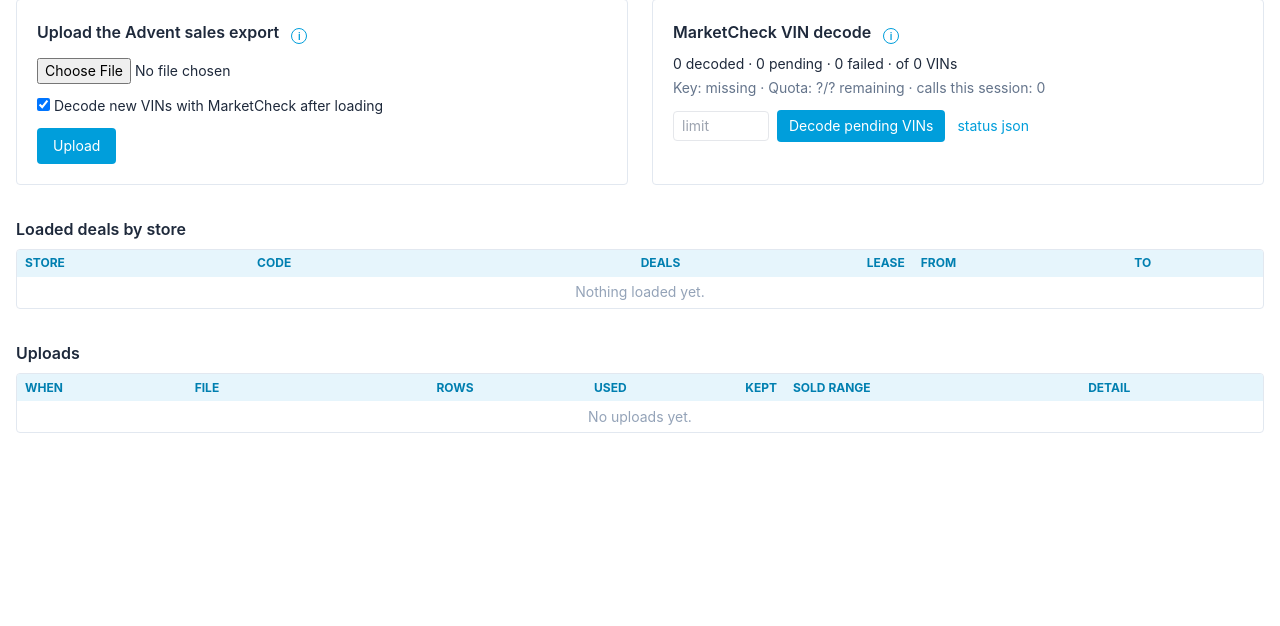
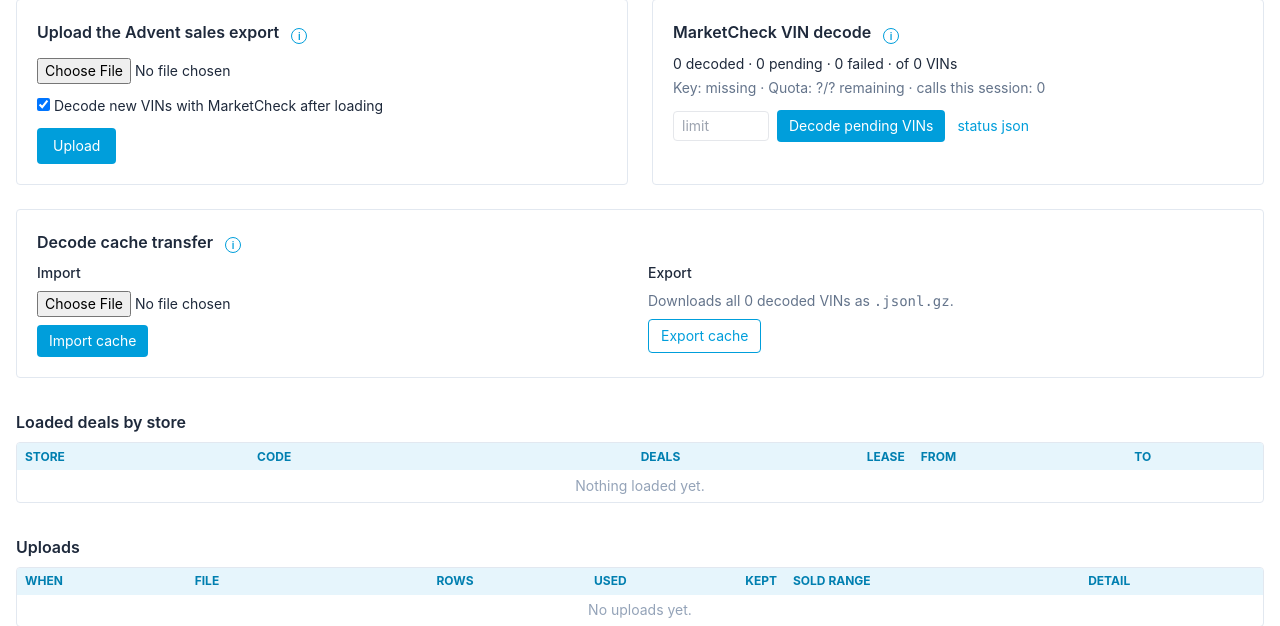
Before and after one commit to sbakhach-fjmg/fjmg-internal-allocation, a FastAPI app: page /upload in a window 1280 px wide. Shown: the part 129-755 px from the top of the page. Run offline with FastAPI, Linux system fonts and the light colour scheme; data that the repository does not hold is empty; some libraries are stand-ins or nearby versions.

Commit message:
Decode cache export/import (Data page + CLI) so a new install need not re-decode VINs
Co-Authored-By: Claude Fable 5.1 <noreply@anthropic.com>

```diff
--- a/app/decode/marketcheck.py
+++ b/app/decode/marketcheck.py
@@ -171,3 +171,50 @@ def decode_and_store(con, vin: str) -> dict:
     upsert_spec(con, rec)
     con.commit()
     return rec
+
+
+# ---------------------------------------------------------------- cache transfer (move decodes between installs)
+import gzip
+
+
+def export_specs(con, path) -> int:
+    """Write every successfully decoded VIN as gzip'd JSON lines. Returns the row count."""
+    rows = con.execute(f"SELECT {','.join(SPEC_COLS)} FROM vin_specs WHERE error IS NULL").fetchall()
+    with gzip.open(path, "wt", encoding="utf-8") as f:
+        for r in rows:
+            f.write(json.dumps(dict(zip(SPEC_COLS, r)), default=str) + "\n")
+    return len(rows)
+
+
+def import_specs(con, fileobj) -> dict:
+    """Load a cache export. Existing good rows are kept; missing or errored VINs are filled in."""
+    have = {r[0] for r in con.execute("SELECT vin FROM vin_specs WHERE error IS NULL")}
+    added = skipped = bad = 0
+    with gzip.open(fileobj, "rt", encoding="utf-8") as f:
+        for line in f:
+            line = line.strip()
+            if not line:
+                continue
+            try:
+                rec = json.loads(line)
+            except ValueError:
+                bad += 1
+                continue
+            vin = (rec.get("vin") or "").upper()
+            if len(vin) != 17 or rec.get("error"):
+                bad += 1
+                continue
+            if vin in have:
+                skipped += 1
+                continue
+            rec["vin"] = vin
+            if rec.get("packages") is None and rec.get("raw"):
+                try:
+                    rec["packages"] = json.dumps(extract_packages(json.loads(rec["raw"])))
+                except ValueError:
+                    pass
+            upsert_spec(con, rec)
+            have.add(vin)
+            added += 1
+    con.commit()
+    return {"added": added, "already_had": skipped, "bad": bad}
--- a/app/main.py
+++ b/app/main.py
@@ -11,7 +11,7 @@ from typing import Optional
 
 import pandas as pd
 from fastapi import FastAPI, Request, UploadFile, File, Form
-from fastapi.responses import HTMLResponse, RedirectResponse, JSONResponse, StreamingResponse
+from fastapi.responses import HTMLResponse, RedirectResponse, JSONResponse, StreamingResponse, FileResponse
 from fastapi.staticfiles import StaticFiles
 from fastapi.templating import Jinja2Templates
 
@@ -423,6 +423,30 @@ def decode_stop():
     return RedirectResponse(url="/upload?msg=Stopping+after+the+current+VIN", status_code=303)
 
 
+@app.post("/specs/import")
+async def specs_import(file: UploadFile = File(...), password: str = Form("")):
+    if not decode_password_ok(password):
+        return RedirectResponse(url="/upload?msg=Wrong+decode+password", status_code=303)
+    data = await file.read()
+    try:
+        with connect() as con:
+            res = mc.import_specs(con, io.BytesIO(data))
+    except Exception as e:  # noqa: BLE001
+        return RedirectResponse(url=f"/upload?msg=Import+failed:+{str(e)[:120].replace(' ', '+')}", status_code=303)
+    msg = f"Decode cache imported: {res['added']} VINs added, {res['already_had']} already present, {res['bad']} skipped"
+    return RedirectResponse(url="/upload?msg=" + msg.replace(" ", "+"), status_code=303)
+
+
+@app.post("/specs/export")
+def specs_export(password: str = Form("")):
+    if not decode_password_ok(password):
+        return RedirectResponse(url="/upload?msg=Wrong+decode+password", status_code=303)
+    tmp = DATA_DIR / f"decode-cache-{datetime.now():%Y%m%d}.jsonl.gz"
+    with connect() as con:
+        mc.export_specs(con, tmp)
+    return FileResponse(tmp, media_type="application/gzip", filename=tmp.name)
+
+
 @app.get("/decode/status")
 def decode_status():
     with connect() as con:
--- a/app/templates/upload.html
+++ b/app/templates/upload.html
@@ -35,6 +35,24 @@
   </div>
 </div>
 
+<div class="rounded border border-slate-200 bg-white p-5 mt-6">
+  <h2 class="font-semibold mb-2">Decode cache transfer {{ info("Move MarketCheck decodes between installs without re-spending API calls. Export writes every decoded VIN to a compressed file; Import loads such a file and only adds VINs this site does not already have.") }}</h2>
+  <div class="grid md:grid-cols-2 gap-4 text-sm">
+    <form method="post" action="/specs/import" enctype="multipart/form-data" class="space-y-2">
+      <div class="font-medium">Import</div>
+      <input type="file" name="file" accept=".gz,.jsonl.gz" required>
+      <div class="flex gap-2">{% if decode_gated %}<input name="password" type="password" placeholder="Decode password" required autocomplete="off" class="border rounded px-2 py-1 w-40">{% endif %}
+      <button class="bg-fj hover:bg-fj-dark text-white rounded px-3 py-1.5">Import cache</button></div>
+    </form>
+    <form method="post" action="/specs/export" class="space-y-2">
+      <div class="font-medium">Export</div>
+      <div class="text-slate-500">Downloads all {{ dc.decoded|num }} decoded VINs as <code>.jsonl.gz</code>.</div>
+      <div class="flex gap-2">{% if decode_gated %}<input name="password" type="password" placeholder="Decode password" required autocomplete="off" class="border rounded px-2 py-1 w-40">{% endif %}
+      <button class="border border-fj text-fj hover:bg-fj-light rounded px-3 py-1.5">Export cache</button></div>
+    </form>
+  </div>
+</div>
+
 <h2 class="font-semibold mt-8 mb-2">Loaded deals by store</h2>
 <div class="rounded border border-slate-200 bg-white overflow-x-auto mb-8"><table class="tbl text-sm w-full">
   <thead><tr class="text-left text-xs uppercase text-slate-500"><th>Store</th><th>Code</th><th class="text-right">Deals</th><th class="text-right">Lease</th><th>From</th><th>To</th></tr></thead>
```
Also changed, not shown: app/cli.py (+8 -1 lines), 1 other file.
